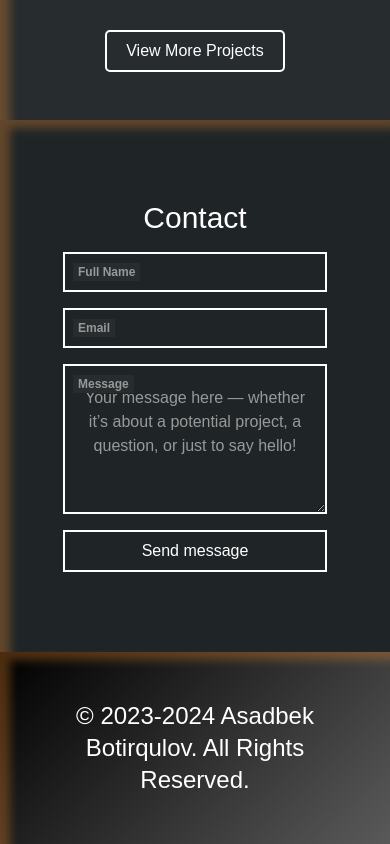
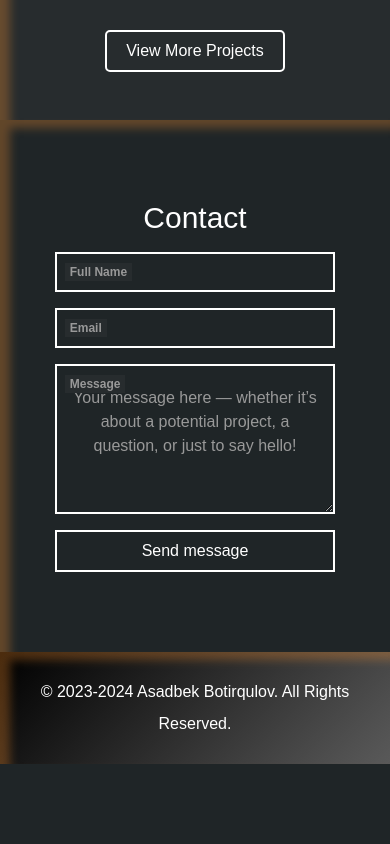
Before and after one commit to asadbekdev07/my-portfolio, a React (Vite) app: page / in a window 390 px wide. Shown: the part 5540-6384 px from the top of the page. After the commit the page ends 6304 px from the top, so only its background shows below. Built offline with nearby package versions, Linux system fonts and the light colour scheme.

Commit message:
Make site-footer  responsive

```diff
--- a/src/components/Contact.jsx
+++ b/src/components/Contact.jsx
@@ -55,7 +55,7 @@ const Contact = () => {
     <section id="contact" className="pt-20 pb-20 box-shadow-small">
       <div className="container-custom">
         <h2 className="text-5xl text-center mb-10 text-white  900:text-3xl 900:mb-4" data-aos="fade-down">Contact</h2>
-        <form className="w-[80%] m-auto" onSubmit={handleSubmit}>
+        <form className="w-[85%] m-auto" onSubmit={handleSubmit}>
           <div className="flex mb-5 w-[100%] 900:flex-col 900:mb-0">
             <div className="relative mb-4 form-group w-[100%] min900:w-[95%] min900:mr-[5%]">
               <input className="form-input focus:outline-none w-[100%]" type="text" id="name" name="name" required data-aos="fade-right"/>
--- a/src/components/Footer.jsx
+++ b/src/components/Footer.jsx
@@ -10,8 +10,8 @@ const Footer = () => {
         backgroundPosition: 'center',
       }}
     >
-      <div className='container-custom pt-12 pb-12'>
-        <h2 className='text-2xl text-white text-center'>
+      <div className='container-custom pt-12 pb-12 660:pt-6 660:pb-6'>
+        <h2 className='text-2xl text-white text-center 660:text-[16px]'>
           © 2023-2024 Asadbek Botirqulov. All Rights Reserved.
         </h2>
       </div>
```
